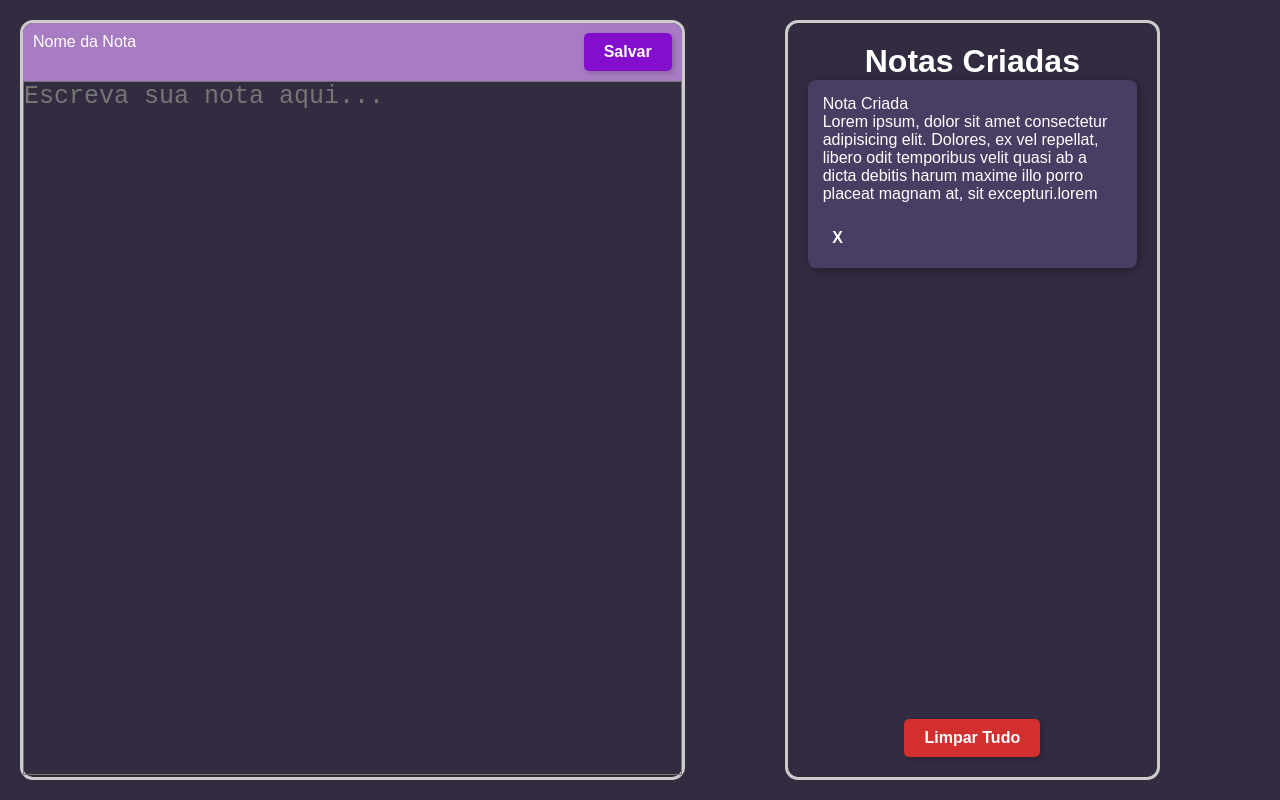
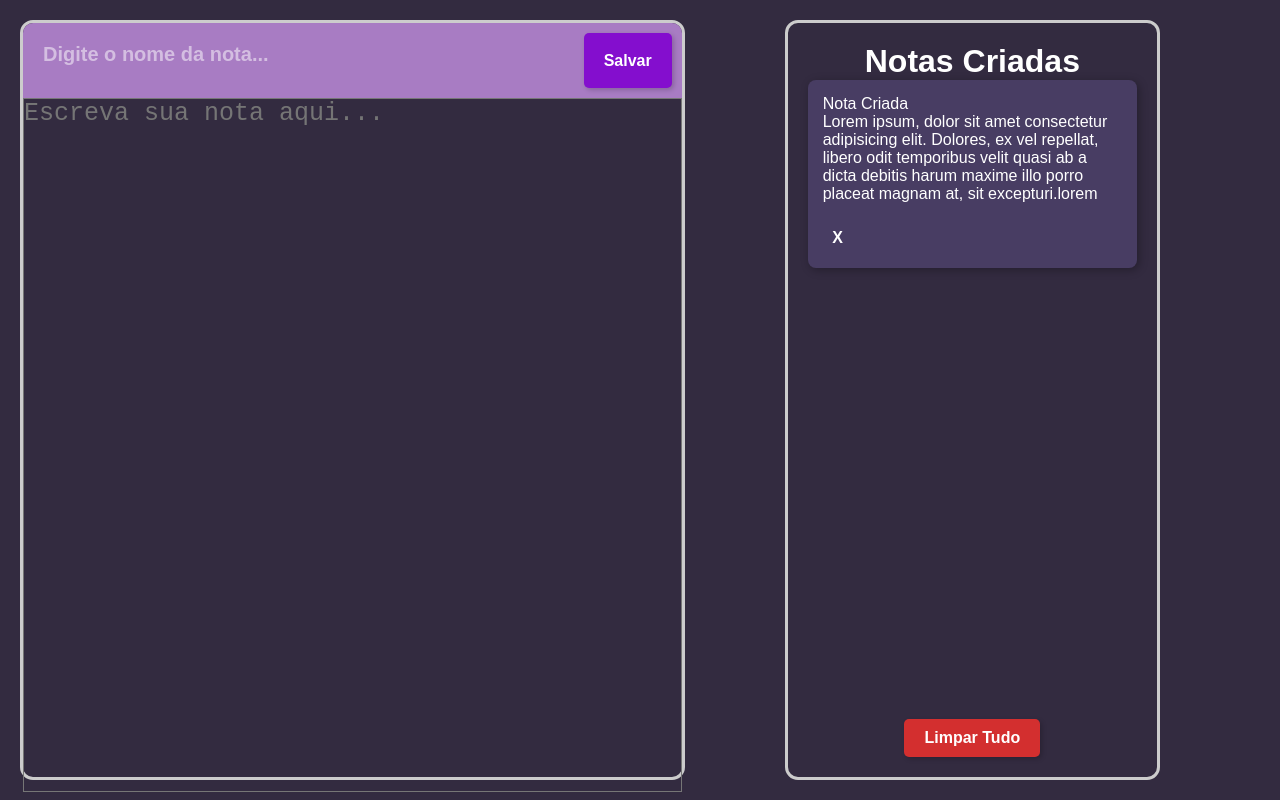
Before and after one commit to akamantto/Estudos-LocalStorage-JS, a plain HTML site: page Bloco de Notas/index.html in a window 1280 px wide. Drawn offline with Linux system fonts and the light colour scheme.

Commit message:
funçao de salvar nota no localStorage e melhorias no css (titulo da nota)

```diff
--- a/Bloco de Notas/index.html
+++ b/Bloco de Notas/index.html
@@ -11,12 +11,11 @@
     <div id="container">
         <div id="container-active-note">
             <div id="nav-bar-active-note">
-                <p id="title-active-note">Nome da Nota</p>
+                <input type="text" id="title-active-note" placeholder="Digite o nome da nota..."></p>
                 <button id="save-note">Salvar</button>
             </div>
                 <div id="active-note-content">
                     <textarea id="note-input" placeholder="Escreva sua nota aqui..."></textarea>
-
                 </div>
             </div>
 
--- a/Bloco de Notas/script.js
+++ b/Bloco de Notas/script.js
@@ -0,0 +1,8 @@
+const textNote = document.querySelector("#note-input");
+const btnSave = document.querySelector("#save-note");
+const noteTitle = document.querySelector("#title-active-note");
+btnSave.addEventListener("click",()=>{
+    let activeText = textNote.value;
+    let title = noteTitle.value;
+    localStorage.setItem(title, activeText);
+});
--- a/Bloco de Notas/style.css
+++ b/Bloco de Notas/style.css
@@ -174,3 +174,24 @@
     background-color: rgba(200, 0, 0, 0.9); /* Tom mais escuro quando clicado */
     transform: scale(0.95);
 }
+
+#title-active-note {
+    width: fit-content;
+    font-size: 20px;
+    font-weight: bold;
+    background-color: transparent;
+    color: whitesmoke;
+    border: none;
+    outline: none;
+    padding: 10px;
+    margin-bottom: 10px;
+    border-bottom: 2px solid #a87cc3; /* Linha sutil abaixo do título */
+}
+
+#title-active-note::placeholder {
+    color: rgba(255, 255, 255, 0.5); /* Placeholder mais discreto */
+}
+
+#title-active-note:focus {
+    border-bottom: 2px solid #840ece;
+}
```
